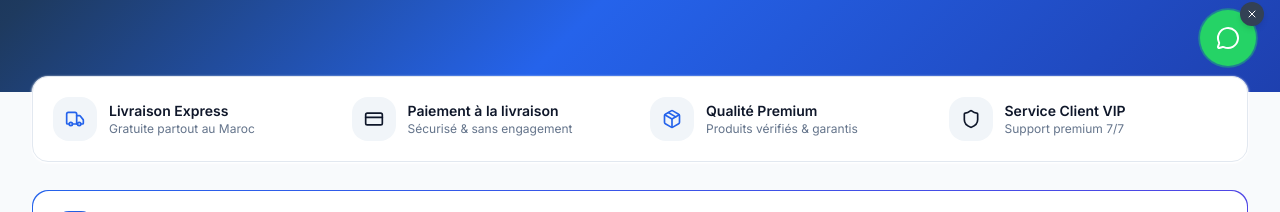
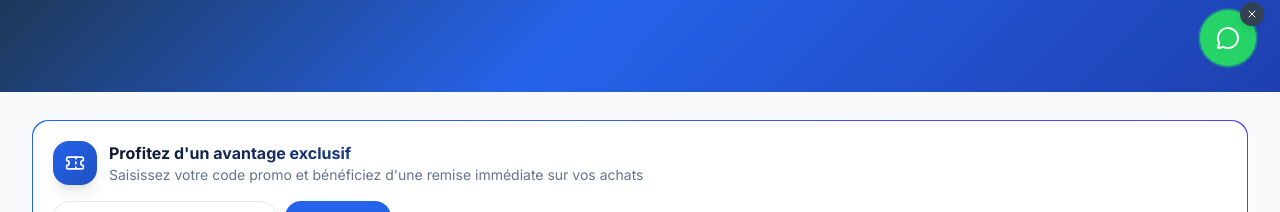
Before and after one commit to guissii/youposh, a React (Vite) app: page / in a window 1280 px wide. Shown: the part 710-922 px from the top of the page. Built offline with nearby package versions, Linux system fonts and the light colour scheme; no server answers.

Commit message:
refactor(home): remove trust strip (pillars) section

```diff
--- a/src/pages/HomePage.tsx
+++ b/src/pages/HomePage.tsx
@@ -4,7 +4,7 @@ import { useTranslation } from 'react-i18next';
 import {
   ArrowRight,
   Flame, TrendingUp, Percent, Sparkles,
-  Truck, Shield, Package, CreditCard, Ticket
+  Ticket
 } from 'lucide-react';
 import { fetchProducts } from '@/lib/api';
 import ProductCard from '@/components/ui/ProductCard';
@@ -129,33 +129,6 @@ export default function HomePage() {
           </div>
         </section>
 
-        {/* ══════════════════════════════════════════════
-            TRUST STRIP — 4 pillars under hero
-            ══════════════════════════════════════════════ */}
-        <section className="relative z-10 -mt-6 sm:-mt-4">
-          <div className="max-w-7xl mx-auto px-4 sm:px-6 lg:px-8">
-            <div className="bg-white rounded-2xl shadow-card border border-[var(--yp-gray-300)] p-3 sm:p-5 grid grid-cols-2 lg:grid-cols-4 gap-2 sm:gap-5">
-              {[
-                { icon: Truck, title: 'Livraison Express', desc: 'Gratuite partout au Maroc', color: 'var(--yp-blue)' },
-                { icon: CreditCard, title: 'Paiement à la livraison', desc: 'Sécurisé & sans engagement', color: 'var(--yp-dark)' },
-                { icon: Package, title: 'Qualité Premium', desc: 'Produits vérifiés & garantis', color: 'var(--yp-blue)' },
-                { icon: Shield, title: 'Service Client VIP', desc: 'Support premium 7/7', color: 'var(--yp-dark)' },
-              ].map((item, i) => (
-                <div key={i} className="flex items-center gap-2.5 sm:gap-3 group">
-                  <div
-                    className="w-9 h-9 sm:w-11 sm:h-11 rounded-lg sm:rounded-xl flex items-center justify-center flex-shrink-0 bg-[var(--yp-gray-200)] group-hover:scale-105 transition-transform"
-                  >
-                    <item.icon className="w-4 h-4 sm:w-5 sm:h-5" style={{ color: item.color }} />
-                  </div>
-                  <div>
-                    <p className="font-semibold text-xs sm:text-sm text-[var(--yp-dark)] leading-tight">{item.title}</p>
-                    <p className="text-[10px] sm:text-xs text-[var(--yp-gray-600)] hidden sm:block">{item.desc}</p>
-                  </div>
-                </div>
-              ))}
-            </div>
-          </div>
-        </section>
 
         {/* ══════════════════════════════════════════════
             PROMO CODE ENTRY — visible dès l’arrivée
```
